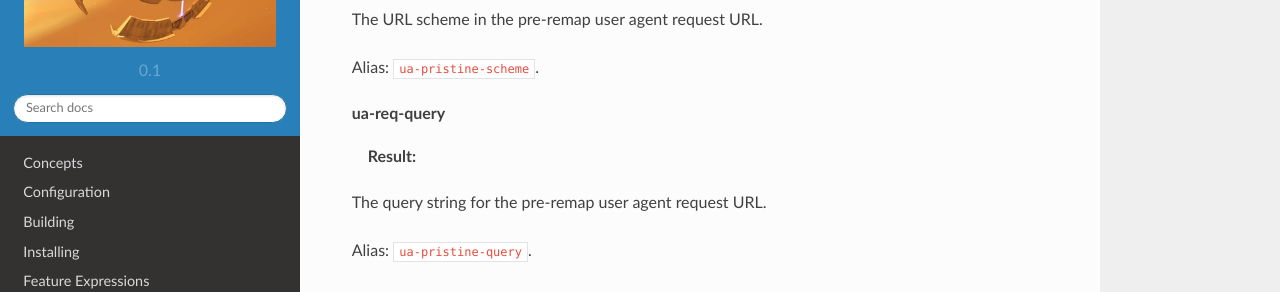
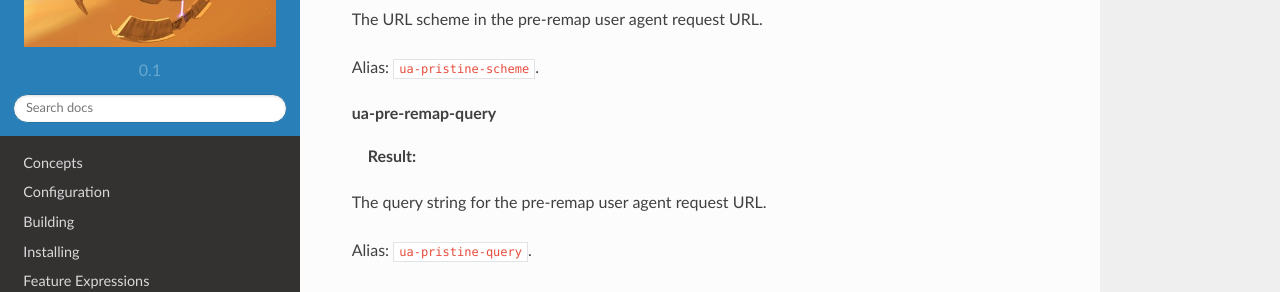
Before and after one commit to SolidWallOfCode/txn_box, a Sphinx documentation site: the page built from doc/user/ExtractorReference.en.rst, in a window 1280 px wide and 900 px high, scrolled down 3088 px. Shown: the part 154-446 px from the top of the window. Built offline with Sphinx 7.4.7 and the Read the Docs theme 2.0.0, drawn with Linux system fonts in a browser that asks for light colours; formulas are drawn with MathJax 3.

Commit message:
Doc build error fixes.

```diff
--- a/doc/user/ComparisonReference.en.rst
+++ b/doc/user/ComparisonReference.en.rst
@@ -22,7 +22,7 @@ compared against the active feature and the comparison matches if any element of
 These are marked as such, for example :txb:cmp:`match`.
 
 Special Comparisons
-==================
+===================
 
 .. comparison:: null
    :type: NIL
--- a/doc/user/ExtractorReference.en.rst
+++ b/doc/user/ExtractorReference.en.rst
@@ -135,7 +135,7 @@ User Agent Request
 
    Alias: ``ua-pristine-scheme``.
 
-.. extractor:: ua-req-query
+.. extractor:: ua-pre-remap-query
    :result: string
 
    The query string for the pre-remap user agent request URL.
```
